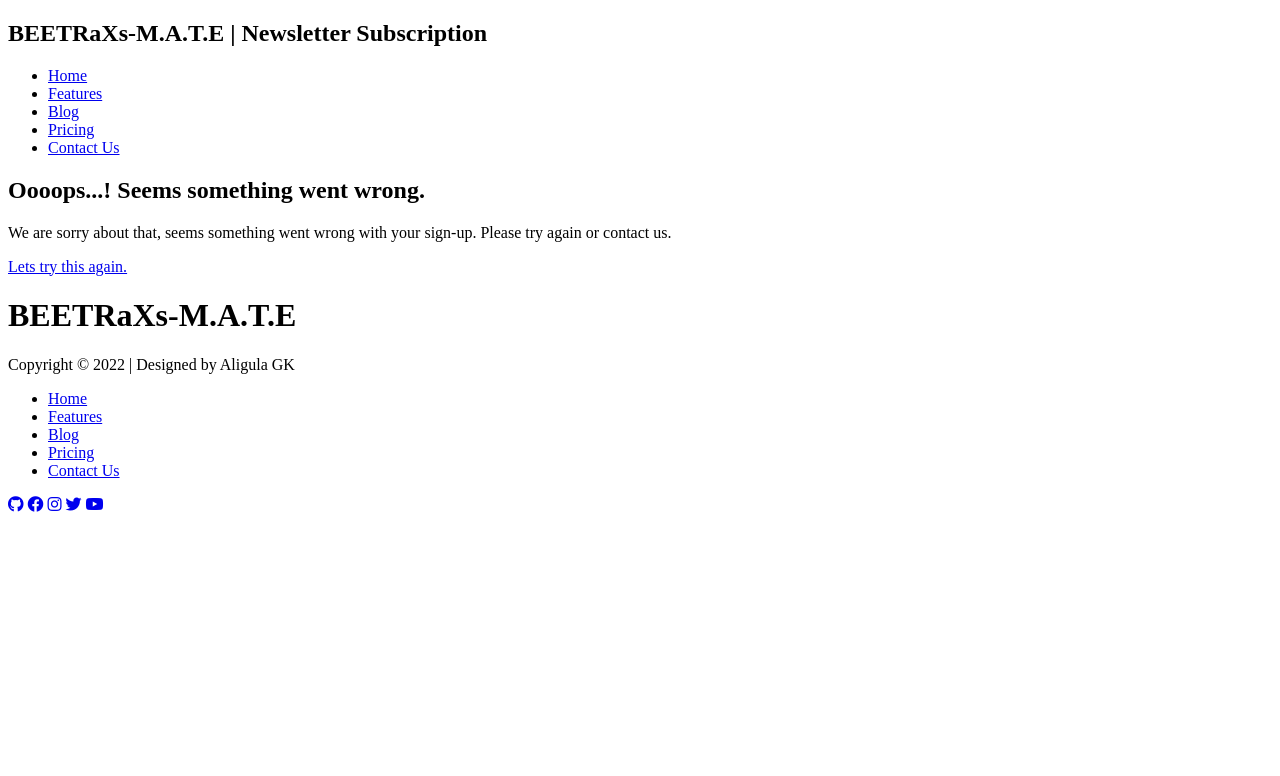
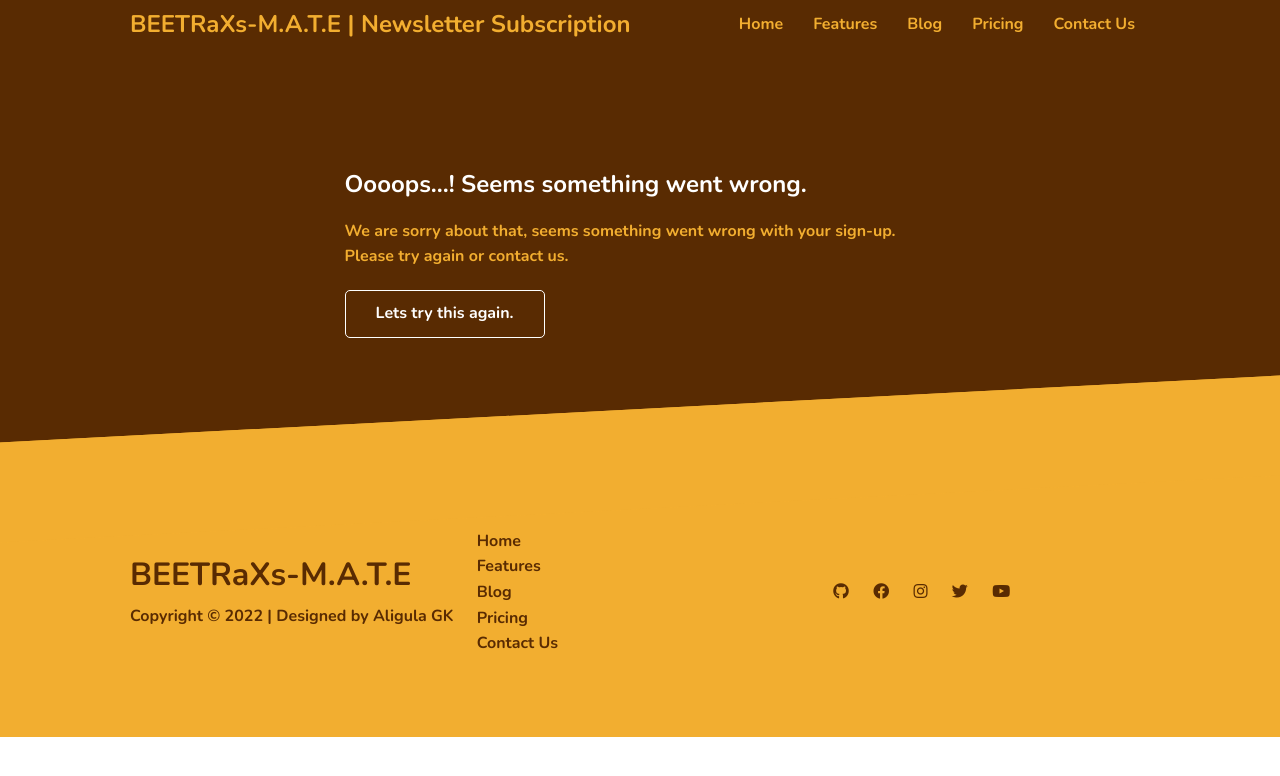
Before and after one commit to katzjeff/BEETRaXs---Newsletter-Signup, a website: page failure.html in a window 1280 px wide. Drawn offline with nearby package versions, Linux system fonts and the light colour scheme; the site is published under a folder, as on GitHub Pages, so addresses that start at the root find nothing.

Commit message:
updated  links

```diff
--- a/app.js
+++ b/app.js
@@ -1,5 +1,4 @@
 //jshint esverion: 6
-
 const express = require('express');
 const app = express();
 const bodyParser = require("body-parser");
@@ -53,9 +52,9 @@ app.post("/", (req, res) => {
     const request = https.request(url, options, (response) => {
 
         if (response.statusCode === 200) {
-            res.sendFile(__dirname + "/success.html")
+            res.sendFile(__dirname + "success.html")
         } else {
-            res.sendFile(__dirname + "/failure.html")
+            res.sendFile(__dirname + "failure.html")
         }
 
         response.on("data", (data) => {
--- a/failure.html
+++ b/failure.html
@@ -6,8 +6,8 @@
     <meta name="viewport" content="width=device-width, initial-scale=1.0">
     <title>Newsletter Subscription | BEETRaXs-M.A.T.E</title>
     <link rel="stylesheet" href="https://cdnjs.cloudflare.com/ajax/libs/font-awesome/5.15.1/css/all.min.css" integrity="sha512-+4zCK9k+qNFUR5X+cKL9EIR+ZOhtIloNl9GIKS57V1MyNsYpYcUrUeQc9vNfzsWfV28IaLL3i96P9sdNyeRssA==" crossorigin="anonymous" />
-    <link rel="stylesheet" href="/css/utlities.css">
-    <link rel="stylesheet" href="/css/styles.css">
+    <link rel="stylesheet" href="./public/css/utlities.css">
+    <link rel="stylesheet" href="./public/css/styles.css">
 </head>
 <body>
     <!-- Navbar -->
@@ -31,7 +31,7 @@
             <div class="showcase-text">
                 <h2 class="success">Oooops...! Seems something went wrong.</h2>
                 <p>We are sorry about that, seems something went wrong with your sign-up. Please try again or contact us.</p>
-                <a href="#" class="btn btn-outline">Lets try this again.</a>
+                <a href="./signup.html" class="btn btn-outline">Lets try this again.</a>
             </div>
         </div>
     </section>
--- a/signup.html
+++ b/signup.html
@@ -6,8 +6,8 @@
     <meta name="viewport" content="width=device-width, initial-scale=1.0">
     <title>Newsletter Subscription | BEETRaXs-M.A.T.E</title>
     <link rel="stylesheet" href="https://cdnjs.cloudflare.com/ajax/libs/font-awesome/5.15.1/css/all.min.css" integrity="sha512-+4zCK9k+qNFUR5X+cKL9EIR+ZOhtIloNl9GIKS57V1MyNsYpYcUrUeQc9vNfzsWfV28IaLL3i96P9sdNyeRssA==" crossorigin="anonymous" />
-    <link rel="stylesheet" href="/css/utlities.css">
-    <link rel="stylesheet" href="/css/styles.css">
+    <link rel="stylesheet" href="/public/css/utlities.css">
+    <link rel="stylesheet" href="./public/css/styles.css">
 </head>
 <body>
     <!-- Navbar -->
```
Also changed, not shown: success.html (+2 -2 lines), README.md.
